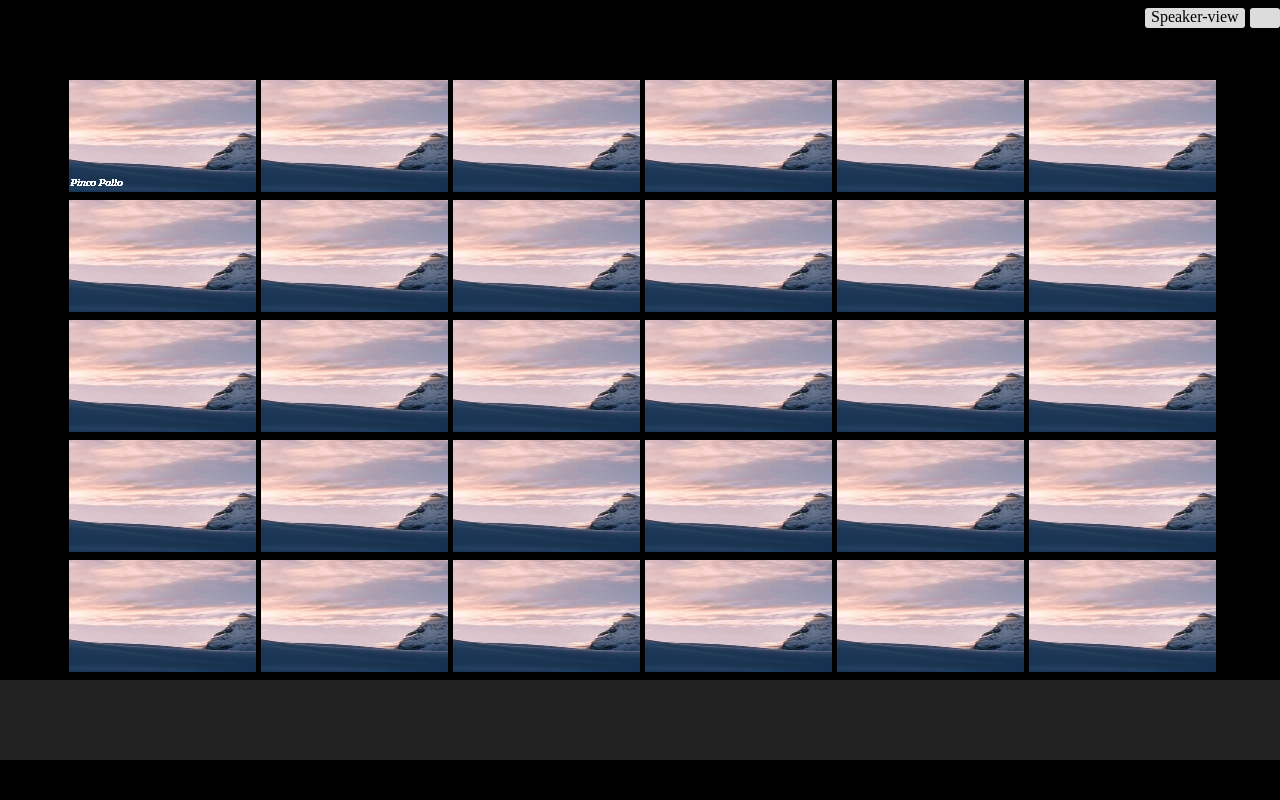
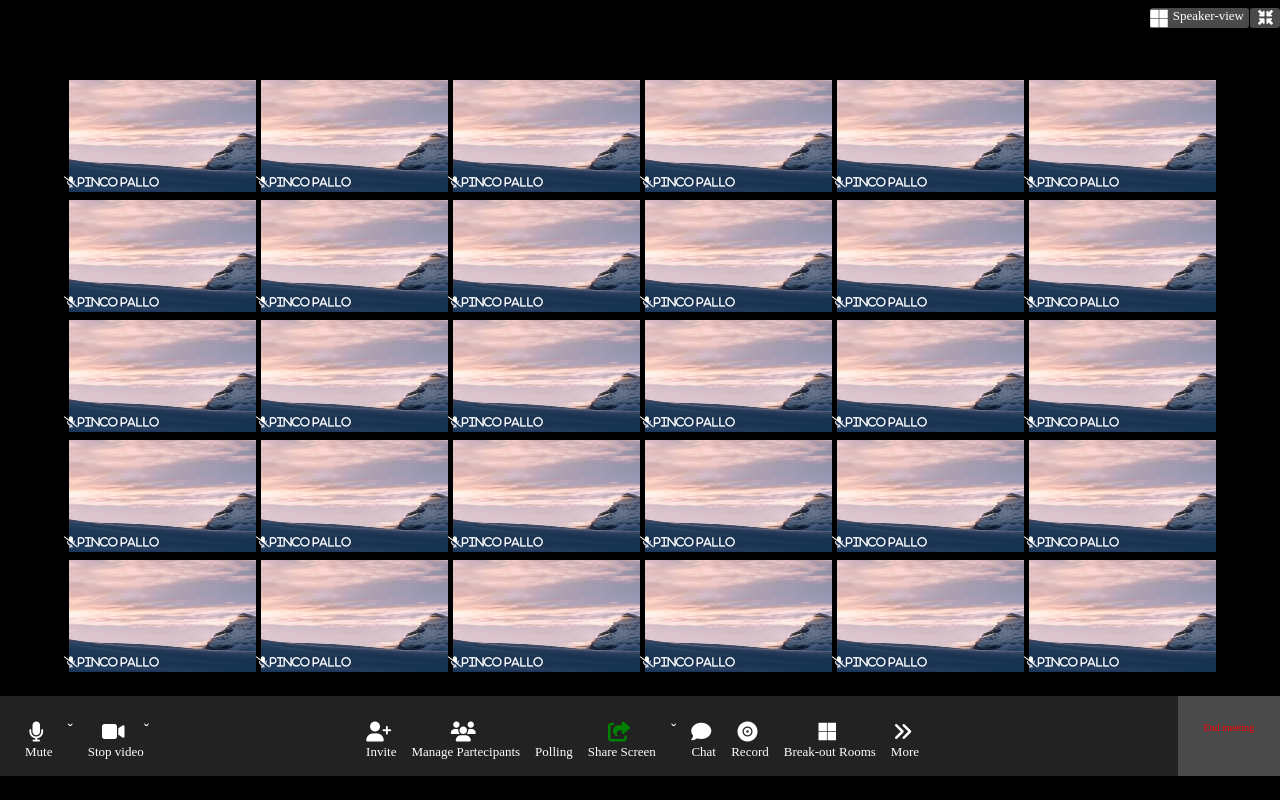
Before and after one commit to Patrickhell/html-css-zoom, a plain HTML site: page index.html in a window 1280 px wide. Drawn offline with Linux system fonts and the light colour scheme.

Commit message:
aggiunto footer e parte finale main

```diff
--- a/css/style.css
+++ b/css/style.css
@@ -15,7 +15,7 @@ header{
     display: flex;
     flex-direction: row;
 }
-nav ul{
+.nav-bar{
     list-style: none;
     position: fixed;
     display: flex;
@@ -24,25 +24,29 @@ nav ul{
 
 }
 
-.speaker-view{
-    width: 100px;
+.Speaker-view{
+    width: 110spx;
     height: 20px;
-    background-color: gainsboro;
-    margin-right: 5px;
+    background-color:#4a4a4a;
+
+    margin-right: 1px ;
     border-radius: 3px;
-    padding: 0 6px;
+
 }
+.font{
+    font-size: 20px;
+}
+
+
 
 .icons-minimize{
     width: 30px;
     height: 20px;
-    background-color: gainsboro;
-    padding: 1px 8px;
+    background-color: #4a4a4a;
+    font-size: 15px;
+    padding: 2px 8px;
     border-radius: 3px;
 
-}
-section{
-    padding:5rem;
 }
 
 .container{
@@ -57,7 +61,7 @@ section{
   padding-left: 5px;
   padding-bottom: 0.5rem;
 }
-section div.colona-image{
+ div.colona-image{
   width: calc0(100% / 6);
   position: relative;
 
@@ -70,8 +74,8 @@ section div.colona-image{
 
 .audio{
     position: absolute;
-    top: 22%;
-    left: 5.5%;
+    top: 80%;
+    left:0;
 font-size: 11px;
 
 }
@@ -80,4 +84,50 @@ footer{
     width: 100vw;
     height: 10vh;
     background-color: #222222;
+    position: relative;
+   margin-top: 1rem;
 }
+.bg-white{
+background-color: white;
+}
+ul{
+    list-style: none;
+}
+li{
+    font-size: 20px;
+    padding-right: 5px;
+
+}
+.icons-left, .central-icons{
+    padding: 25px 10px;
+    text-align: center;
+
+}
+.margin-left{
+    margin-left: 15px;
+}
+.font{
+    font-size: 13px;
+}
+.central-icons{
+    padding-left: 15%;
+}
+.right-icons{
+    width: 8vw;
+    height: 10vh;
+    background-color: #4a4a4a;
+    position: absolute;
+    right: 0;
+
+
+}
+.end-reunion{
+    color: red;
+    font-size: 10px;
+    text-align: center;
+    padding: 25%;
+
+}
+.color-green{
+    color: green;
+}
--- a/index.html
+++ b/index.html
@@ -14,63 +14,72 @@
 <body>
     <header>
        <nav >
-        <ul class="nav-bar flex">
-            <li class="speaker-view">Speaker-view</li>
-            <li class="icons-minimize">
-                <i  class="fa-thin fa-minimize"></i>
-            </li>
-        </ul>
+        <div class="nav-bar flex color-white" >
+            <ul class="flex Speaker-view ">
+                <li>
+                    <i class=" fa-brands fa-microsoft"></i>
+                </li>
+                <li>
+                    <p class="font">Speaker-view</p>
+                </li>
+            </ul>
+            <ul >
+                <li class="icons-minimize ">
+                    <i class="fa-solid fa-minimize"></i>
+                </li>
+            </ul>
+        </div>
+
        </nav>
     </header>
 
     <main>
 
         <div class="container flex">
-            <div class="colona-image">
+            <div class="colona-image color-white">
                 <div>
                     <img class="img"  src="img/image-zoom.jpg" alt="">
                     <span class="audio">
-                        <i class="fa-thin fa-microphone-slas color-white">Pinco Pallo</i>
+                        <i class="fa-solid fa-microphone-slash">Pinco Pallo</i>                    </span>
+                </div>
+            </div>
+            <div class="colona-image color-white">
+                <div>
+                    <img class="img"  src="img/image-zoom.jpg" alt="">
+                    <span class="audio">
+                        <i class="fa-solid fa-microphone-slash">Pinco Pallo</i>                    </span>
                     </span>
                 </div>
             </div>
-            <div class="colona-image">
+            <div class="colona-image color-white">
                 <div>
                     <img class="img"  src="img/image-zoom.jpg" alt="">
                     <span class="audio">
-                        <i class="fa-thin fa-microphone-slas color-white">Pinco Pallo</i>
+                        <i class="fa-solid fa-microphone-slash">Pinco Pallo</i>                    </span>
                     </span>
                 </div>
             </div>
-            <div class="colona-image">
+            <div class="colona-image color-white">
                 <div>
                     <img class="img"  src="img/image-zoom.jpg" alt="">
                     <span class="audio">
-                        <i class="fa-thin fa-microphone-slas color-white">Pinco Pallo</i>
+                        <i class="fa-solid fa-microphone-slash">Pinco Pallo</i>                    </span>
                     </span>
                 </div>
             </div>
-            <div class="colona-image">
+            <div class="colona-image color-white">
                 <div>
                     <img class="img"  src="img/image-zoom.jpg" alt="">
                     <span class="audio">
-                        <i class="fa-thin fa-microphone-slas color-white">Pinco Pallo</i>
+                        <i class="fa-solid fa-microphone-slash">Pinco Pallo</i>                    </span>
                     </span>
                 </div>
             </div>
-            <div class="colona-image">
+            <div class="colona-image color-white">
                 <div>
                     <img class="img"  src="img/image-zoom.jpg" alt="">
                     <span class="audio">
-                        <i class="fa-thin fa-microphone-slas color-white">Pinco Pallo</i>
-                    </span>
-                </div>
-            </div>
-            <div class="colona-image">
-                <div>
-                    <img class="img"  src="img/image-zoom.jpg" alt="">
-                    <span class="audio">
-                        <i class="fa-thin fa-microphone-slas color-white">Pinco Pallo</i>
+                        <i class="fa-solid fa-microphone-slash">Pinco Pallo</i>                    </span>
                     </span>
                 </div>
             </div>
@@ -78,102 +87,102 @@
         </div>
 
         <div class="container flex">
-            <div class="colona-image">
+            <div class="colona-image color-white">
                 <div>
                     <img class="img"  src="img/image-zoom.jpg" alt="">
                     <span class="audio">
-                        <i class="fa-thin fa-microphone-slas color-white">Pinco Pallo</i>
+                        <i class="fa-solid fa-microphone-slash">Pinco Pallo</i>                    </span>
                     </span>
                 </div>
             </div>
-            <div class="colona-image">
+            <div class="colona-image color-white">
                 <div>
                     <img class="img"  src="img/image-zoom.jpg" alt="">
                     <span class="audio">
-                        <i class="fa-thin fa-microphone-slas color-white">Pinco Pallo</i>
+                        <i class="fa-solid fa-microphone-slash">Pinco Pallo</i>                    </span>
                     </span>
                 </div>
             </div>
-            <div class="colona-image">
+            <div class="colona-image color-white">
                 <div>
                     <img class="img"  src="img/image-zoom.jpg" alt="">
                     <span class="audio">
-                        <i class="fa-thin fa-microphone-slas color-white">Pinco Pallo</i>
+                        <i class="fa-solid fa-microphone-slash">Pinco Pallo</i>                    </span>
                     </span>
                 </div>
             </div>
-            <div class="colona-image">
+            <div class="colona-image color-white">
                 <div>
                     <img class="img"  src="img/image-zoom.jpg" alt="">
                     <span class="audio">
-                        <i class="fa-thin fa-microphone-slas color-white">Pinco Pallo</i>
+                        <i class="fa-solid fa-microphone-slash">Pinco Pallo</i>                    </span>
                     </span>
                 </div>
             </div>
-            <div class="colona-image">
+            <div class="colona-image color-white">
                 <div>
                     <img class="img"  src="img/image-zoom.jpg" alt="">
                     <span class="audio">
-                        <i class="fa-thin fa-microphone-slas color-white">Pinco Pallo</i>
+                        <i class="fa-solid fa-microphone-slash">Pinco Pallo</i>                    </span>
                     </span>
                 </div>
             </div>
-            <div class="colona-image">
+            <div class="colona-image color-white">
                 <div>
                     <img class="img"  src="img/image-zoom.jpg" alt="">
                     <span class="audio">
-                        <i class="fa-thin fa-microphone-slas color-white">Pinco Pallo</i>
+                        <i class="fa-solid fa-microphone-slash">Pinco Pallo</i>                    </span>
                     </span>
                 </div>
             </div>
 
         </div>
         <div class="container flex">
-            <div class="colona-image">
+            <div class="colona-image color-white">
                 <div>
                     <img class="img"  src="img/image-zoom.jpg" alt="">
                     <span class="audio">
-                        <i class="fa-thin fa-microphone-slas color-white">Pinco Pallo</i>
+                        <i class="fa-solid fa-microphone-slash">Pinco Pallo</i>                    </span>
                     </span>
                 </div>
             </div>
-            <div class="colona-image">
+            <div class="colona-image color-white">
                 <div>
                     <img class="img"  src="img/image-zoom.jpg" alt="">
                     <span class="audio">
-                        <i class="fa-thin fa-microphone-slas color-white">Pinco Pallo</i>
+                        <i class="fa-solid fa-microphone-slash">Pinco Pallo</i>                    </span>
                     </span>
                 </div>
             </div>
-            <div class="colona-image">
+            <div class="colona-image color-white">
                 <div>
                     <img class="img"  src="img/image-zoom.jpg" alt="">
                     <span class="audio">
-                        <i class="fa-thin fa-microphone-slas color-white">Pinco Pallo</i>
+                        <i class="fa-solid fa-microphone-slash">Pinco Pallo</i>                    </span>
                     </span>
                 </div>
             </div>
-            <div class="colona-image">
+            <div class="colona-image color-white">
                 <div>
                     <img class="img"  src="img/image-zoom.jpg" alt="">
                     <span class="audio">
-                        <i class="fa-thin fa-microphone-slas color-white">Pinco Pallo</i>
+                        <i class="fa-solid fa-microphone-slash">Pinco Pallo</i>                    </span>
                     </span>
                 </div>
             </div>
-            <div class="colona-image">
+            <div class="colona-image color-white">
                 <div>
                     <img class="img"  src="img/image-zoom.jpg" alt="">
                     <span class="audio">
-                        <i class="fa-thin fa-microphone-slas color-white">Pinco Pallo</i>
+                        <i class="fa-solid fa-microphone-slash">Pinco Pallo</i>                    </span>
                     </span>
                 </div>
             </div>
-            <div class="colona-image">
+            <div class="colona-image color-white">
                 <div>
                     <img class="img"  src="img/image-zoom.jpg" alt="">
                     <span class="audio">
-                        <i class="fa-thin fa-microphone-slas color-white">Pinco Pallo</i>
+                        <i class="fa-solid fa-microphone-slash">Pinco Pallo</i>                    </span>
                     </span>
                 </div>
             </div>
@@ -181,51 +190,51 @@
         </div>
 
         <div class="container flex">
-            <div class="colona-image">
+            <div class="colona-image color-white" >
                 <div>
                     <img class="img"  src="img/image-zoom.jpg" alt="">
                     <span class="audio">
-                        <i class="fa-thin fa-microphone-slas color-white">Pinco Pallo</i>
+                        <i class="fa-solid fa-microphone-slash">Pinco Pallo</i>                    </span>
                     </span>
                 </div>
             </div>
-            <div class="colona-image">
+            <div class="colona-image color-white">
                 <div>
                     <img class="img"  src="img/image-zoom.jpg" alt="">
                     <span class="audio">
-                        <i class="fa-thin fa-microphone-slas color-white">Pinco Pallo</i>
+                        <i class="fa-solid fa-microphone-slash">Pinco Pallo</i>                    </span>
                     </span>
                 </div>
             </div>
-            <div class="colona-image">
+            <div class="colona-image color-white">
                 <div>
                     <img class="img"  src="img/image-zoom.jpg" alt="">
                     <span class="audio">
-                        <i class="fa-thin fa-microphone-slas color-white">Pinco Pallo</i>
+                        <i class="fa-solid fa-microphone-slash">Pinco Pallo</i>                    </span>
                     </span>
                 </div>
             </div>
-            <div class="colona-image">
+            <div class="colona-image color-white">
                 <div>
                     <img class="img"  src="img/image-zoom.jpg" alt="">
                     <span class="audio">
-                        <i class="fa-thin fa-microphone-slas color-white">Pinco Pallo</i>
+                        <i class="fa-solid fa-microphone-slash">Pinco Pallo</i>                    </span>
                     </span>
                 </div>
             </div>
-            <div class="colona-image">
+            <div class="colona-image color-white">
                 <div>
                     <img class="img"  src="img/image-zoom.jpg" alt="">
                     <span class="audio">
-                        <i class="fa-thin fa-microphone-slas color-white">Pinco Pallo</i>
+                        <i class="fa-solid fa-microphone-slash">Pinco Pallo</i>                    </span>
                     </span>
                 </div>
             </div>
-            <div class="colona-image">
+            <div class="colona-image color-white">
                 <div>
                     <img class="img"  src="img/image-zoom.jpg" alt="">
                     <span class="audio">
-                        <i class="fa-thin fa-microphone-slas color-white">Pinco Pallo</i>
+                        <i class="fa-solid fa-microphone-slash">Pinco Pallo</i>                    </span>
                     </span>
                 </div>
             </div>
@@ -233,51 +242,51 @@
         </div>
 
         <div class="container flex">
-            <div class="colona-image">
+            <div class="colona-image color-white">
                 <div>
                     <img class="img"  src="img/image-zoom.jpg" alt="">
                     <span class="audio">
-                        <i class="fa-thin fa-microphone-slas color-white">Pinco Pallo</i>
+                        <i class="fa-solid fa-microphone-slash">Pinco Pallo</i>                    </span>
                     </span>
                 </div>
             </div>
-            <div class="colona-image">
+            <div class="colona-image color-white">
                 <div>
                     <img class="img"  src="img/image-zoom.jpg" alt="">
                     <span class="audio">
-                        <i class="fa-thin fa-microphone-slas color-white">Pinco Pallo</i>
+                        <i class="fa-solid fa-microphone-slash">Pinco Pallo</i>                    </span>
                     </span>
                 </div>
             </div>
-            <div class="colona-image">
+            <div class="colona-image color-white">
                 <div>
                     <img class="img"  src="img/image-zoom.jpg" alt="">
                     <span class="audio">
-                        <i class="fa-thin fa-microphone-slas color-white">Pinco Pallo</i>
+                        <i class="fa-solid fa-microphone-slash">Pinco Pallo</i>                    </span>
                     </span>
                 </div>
             </div>
-            <div class="colona-image">
+            <div class="colona-image color-white">
                 <div>
                     <img class="img"  src="img/image-zoom.jpg" alt="">
                     <span class="audio">
-                        <i class="fa-thin fa-microphone-slas color-white">Pinco Pallo</i>
+                        <i class="fa-solid fa-microphone-slash">Pinco Pallo</i>                    </span>
                     </span>
                 </div>
             </div>
-            <div class="colona-image">
+            <div class="colona-image color-white">
                 <div>
                     <img class="img"  src="img/image-zoom.jpg" alt="">
                     <span class="audio">
-                        <i class="fa-thin fa-microphone-slas color-white">Pinco Pallo</i>
+                        <i class="fa-solid fa-microphone-slash">Pinco Pallo</i>                    </span>
                     </span>
                 </div>
             </div>
-            <div class="colona-image">
+            <div class="colona-image color-white">
                 <div>
                     <img class="img"  src="img/image-zoom.jpg" alt="">
                     <span class="audio">
-                        <i class="fa-thin fa-microphone-slas color-white">Pinco Pallo</i>
+                        <i class="fa-solid fa-microphone-slash">Pinco Pallo</i>                    </span>
                     </span>
                 </div>
             </div>
@@ -292,7 +301,123 @@
 
     </main>
 
-    <footer>
+    <footer class="flex">
+        <div class="icons-left flex color-white">
+            <div class="microphone margin-left">
+                <ul>
+                    <li>
+                        <i class="fa-solid fa-microphone"></i>
+                    </li>
+                </ul>
+                <div class="font">
+                    <p>Mute</p>
+                </div>
+            </div>
+            <div class="margin-left">
+                <span>&caron;</span>
+            </div>
+            <div class="video margin-left">
+                <ul>
+                    <li>
+                        <i class="fa-solid fa-video"></i>
+                    </li>
+                </ul>
+                <div class="font">
+                    <p>Stop video</p>
+                </div>
+            </div>
+            <div>
+                <span>&caron;</span>
+            </div>
+        </div>
+        <div class="central-icons color-white flex">
+            <div class="ospite margin-left">
+                <ul>
+                    <li>
+                        <i class="fa-solid fa-user-plus"></i>
+                     </li>
+                </ul>
+                <div class="font">
+                    <p>Invite</p>
+                </div>
+            </div>
+            <div class="partecipanti margin-left">
+                <ul>
+                    <li>
+                        <i class="fa-solid fa-users"></i>
+                     </li>
+                </ul>
+                <div class="font">
+                    <p>Manage Partecipants</p>
+                </div>
+            </div>
+            <div class="polling margin-left">
+                <ul>
+                    <li>
+                        <i class="fa-thin fa-square-poll-vertical"></i>                    </li>
+                </ul>
+                <div class="font">
+                    <p>Polling</p>
+                </div>
+            </div>
+            <div class="condivizione margin-left">
+                <ul>
+                    <li>
+                        <i class="fa-solid fa-share-from-square color-green"></i>                    </li>
+                </ul>
+                <div class="font">
+                    <p>Share Screen</p>
+                </div>
+            </div>
+            <div class="margin-left">
+                <span>&caron;</span>
+            </div>
+            <div class="chat margin-left">
+                <ul>
+                    <li>
+                        <i class="fa-solid fa-comment"></i>
+                    </li>
+                </ul>
+                <div class="font">
+                    <p>Chat</p>
+                </div>
+            </div>
+            <div class="record margin-left">
+                <ul>
+                    <li>
+                        <i class="fa-solid fa-record-vinyl"></i>
+                    </li>
+                </ul>
+                <div class="font">
+                    <p>Record</p>
+                </div>
+            </div>
+            <div class="break-out margin-left">
+                <ul>
+                    <li>
+                        <i class="fa-brands fa-microsoft"></i>
+                    </li>
+                </ul>
+                <div class="font">
+                    <p>Break-out Rooms</p>
+                </div>
+            </div>
+            <div class="more margin-left">
+                <ul>
+                    <li>
+                        <i class="fa-solid fa-angles-right"></i>
+                    </li>
+                </ul>
+                <div class="font">
+                    <p>More</p>
+                </div>
+            </div>
+
+        </div>
+        <div class="right-icons">
+            <p class="end-reunion">End meeting</p>
+        </div>
+
 
 
     </footer>
```
